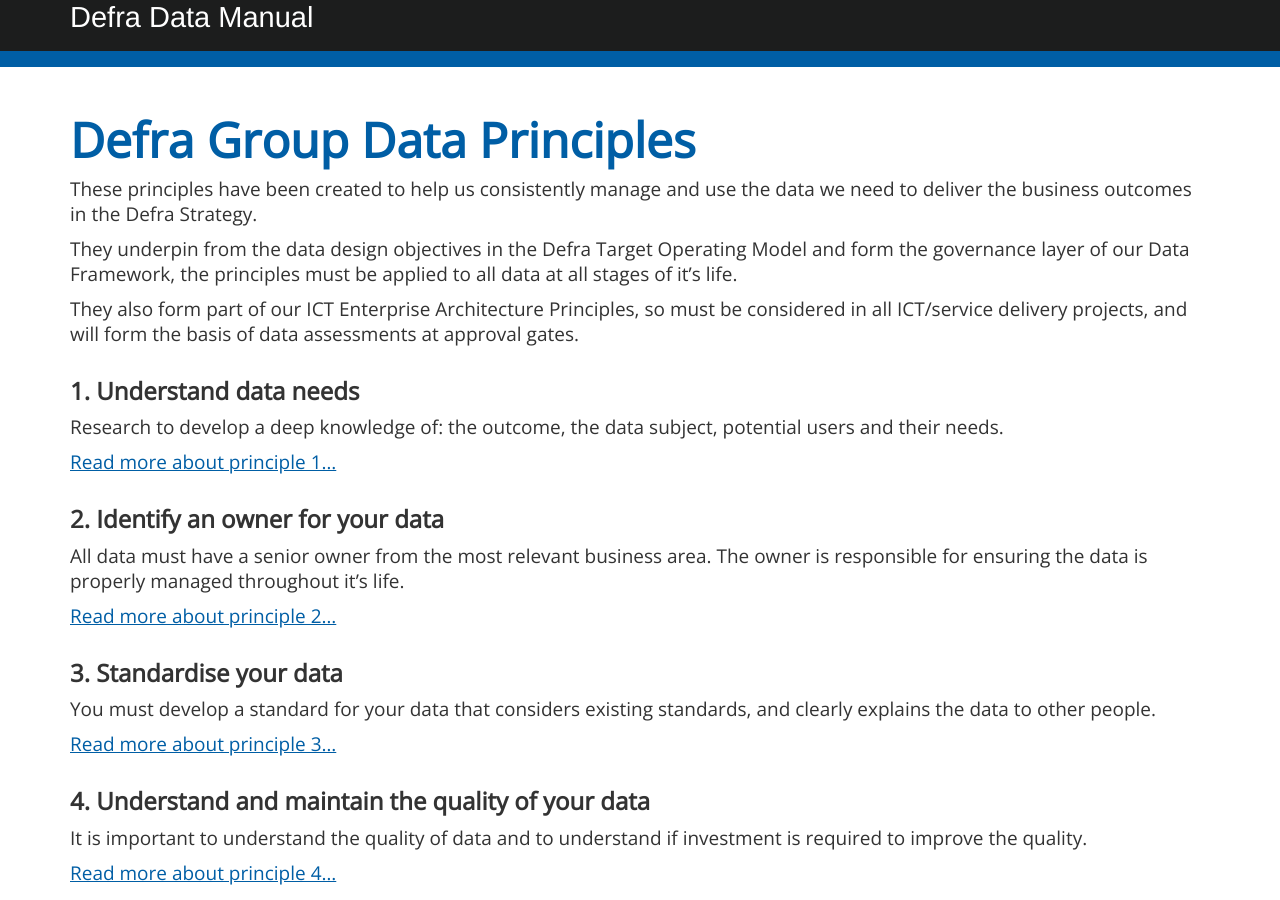
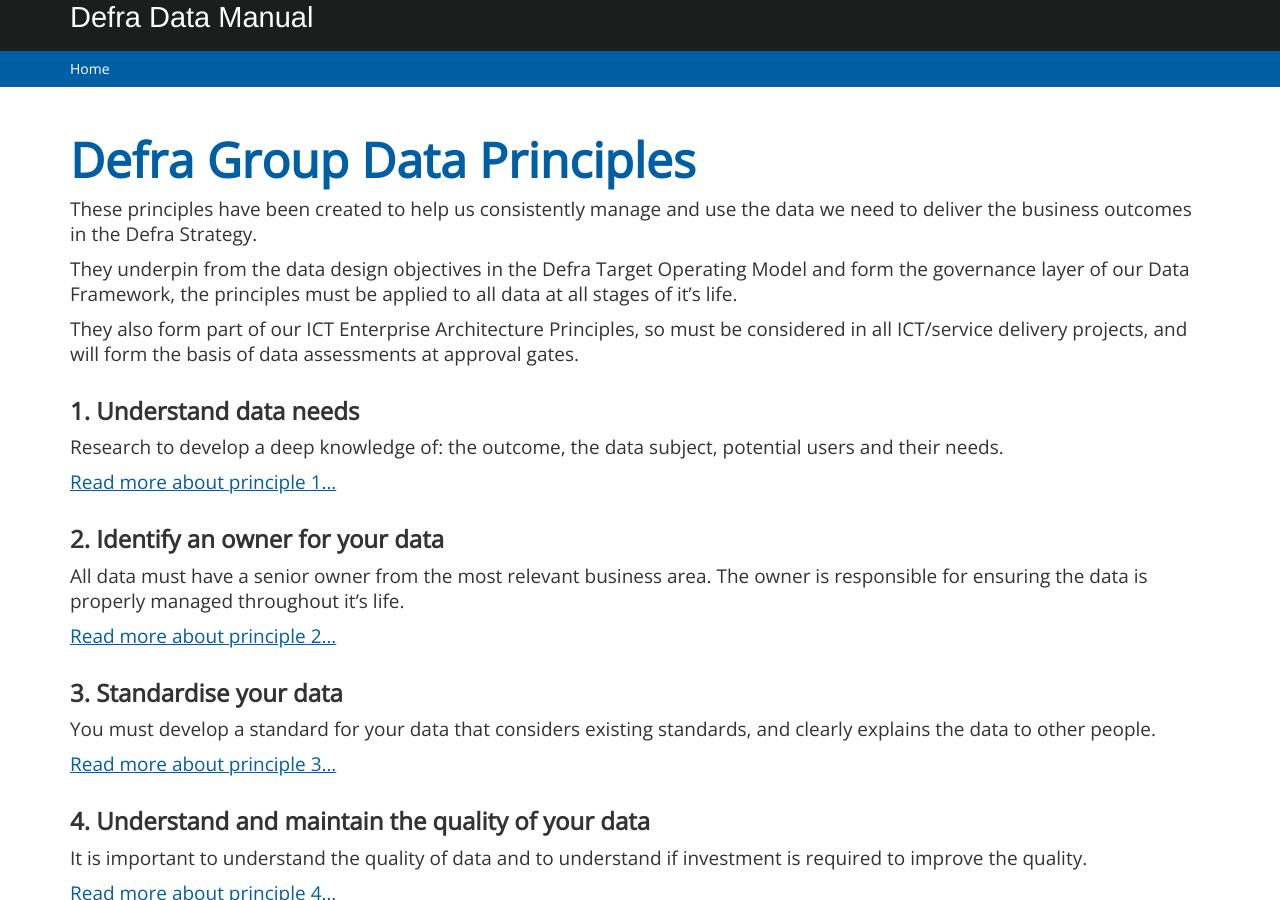
Before and after one commit to andjnewman/DDM, a Jekyll site: the page built from principles/principles.md, in a window 1280 px wide and 900 px high. Built offline with Jekyll 4.4.1, drawn with Linux system fonts in a browser that asks for light colours.

Commit message:
Update principles.md

```diff
--- a/principles/principles.md
+++ b/principles/principles.md
@@ -1,9 +1,15 @@
 ---
 layout: default
 title: Defra Group Data Principles
-reader: Everyone
+subtitle:
+type: guide
 categories: [principles]
 roles: [Everyone]
+status: draft
+breadcrumbs:
+  -
+    title: Home
+    url: /DDM
 ---
 
 # Defra Group Data Principles
```
